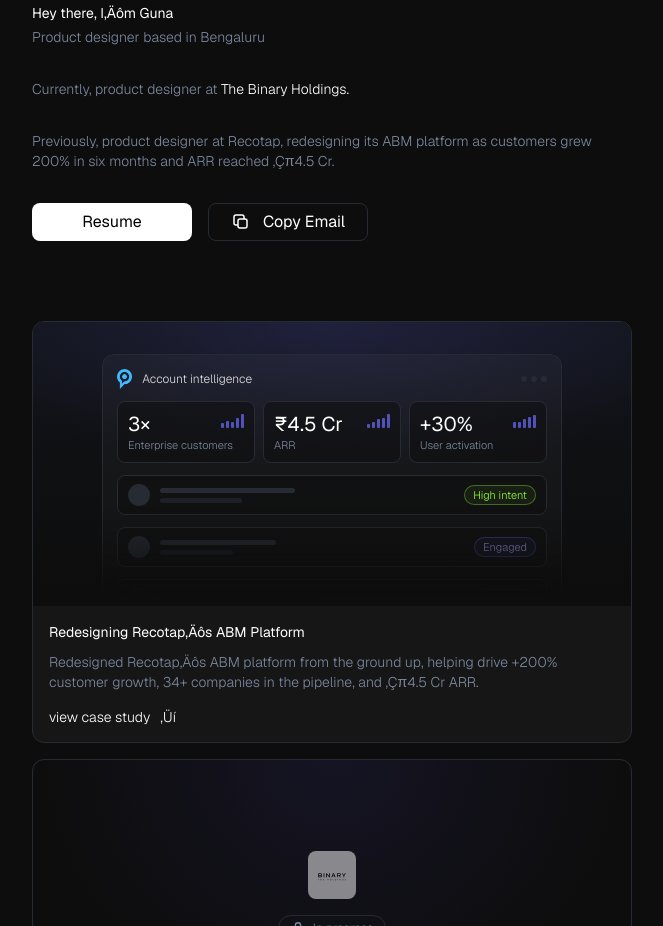
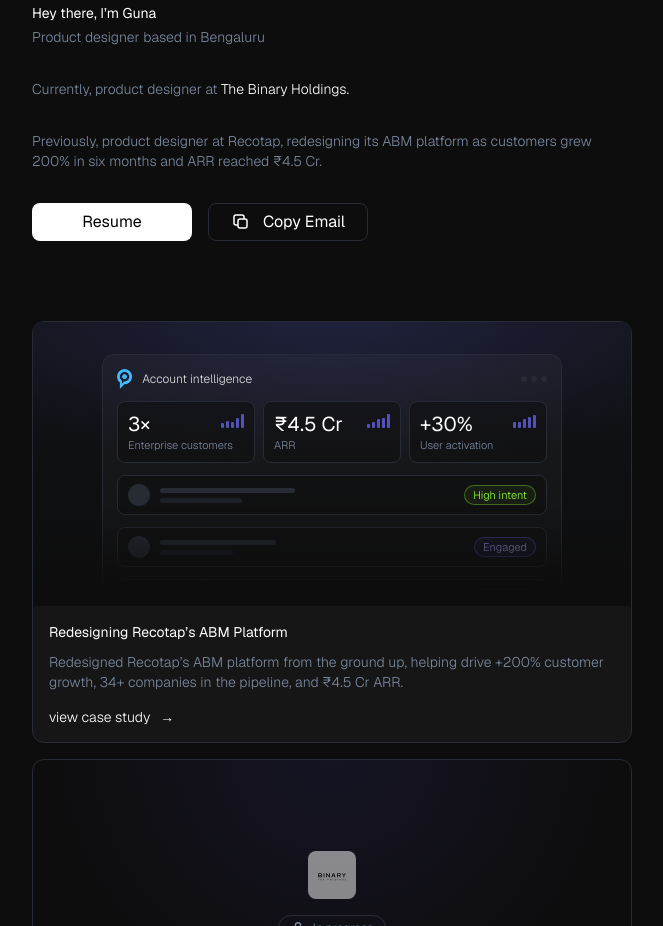
Before and after one commit to Guna-offl/My-Portfolio, a Next.js app: page / in a window 1280 px wide. Shown: the part 400-1326 px from the top of the page, without its empty margins (308-971 px from the left). Built offline with nearby package versions, Linux system fonts and the light colour scheme.

Commit message:
Update page.tsx

```diff
--- a/app/page.tsx
+++ b/app/page.tsx
@@ -73,14 +73,14 @@ export default function Portfolio() {
         <section className="flex flex-col gap-8">
           <InteractivePortrait />
           <div className="flex flex-col gap-1 text-[14px] leading-5">
-            <h1 className="font-normal text-white">Hey there, I‚Äôm Guna</h1>
+            <h1 className="font-normal text-white">Hey there, I’m Guna</h1>
             <p className="text-muted">Product designer based in Bengaluru</p>
           </div>
           <p className="text-[14px] leading-5 text-muted">
             Currently, product designer at <span className="text-white">The Binary Holdings.</span>
           </p>
           <p className="text-[14px] leading-5 text-muted">
-            Previously, product designer at Recotap, redesigning its ABM platform as customers grew 200% in six months and ARR reached ‚Çπ4.5 Cr.
+            Previously, product designer at Recotap, redesigning its ABM platform as customers grew 200% in six months and ARR reached ₹4.5 Cr.
           </p>
           <div className="flex gap-4">
             <a href={RESUME_URL} className="flex w-40 items-center justify-center rounded-lg bg-white px-3 py-2 text-[16px] font-normal leading-5 text-black transition hover:bg-white/90">
@@ -99,14 +99,14 @@ export default function Portfolio() {
             <CaseStudyVisual />
             <div className="flex flex-col gap-4 bg-white/[0.04] p-4">
               <div className="flex flex-col gap-2.5 text-[14px] leading-5">
-                <h3 className="font-normal text-white">Redesigning Recotap‚Äôs ABM Platform</h3>
+                <h3 className="font-normal text-white">Redesigning Recotap’s ABM Platform</h3>
                 <p className="text-muted">
-                  Redesigned Recotap‚Äôs ABM platform from the ground up, helping drive +200% customer growth, 34+ companies in the pipeline, and ‚Çπ4.5 Cr ARR.
+                  Redesigned Recotap’s ABM platform from the ground up, helping drive +200% customer growth, 34+ companies in the pipeline, and ₹4.5 Cr ARR.
                 </p>
               </div>
               <Link href="/case-studies/recotap" className="flex w-fit items-center gap-2.5 text-[14px] leading-[18px] text-white after:absolute after:inset-0 after:content-['']">
                 view case study
-                <span aria-hidden>‚Üí</span>
+                <span aria-hidden>→</span>
               </Link>
             </div>
           </div>
```
